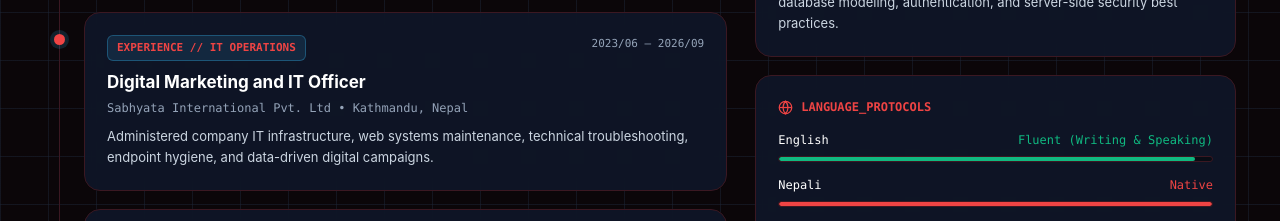
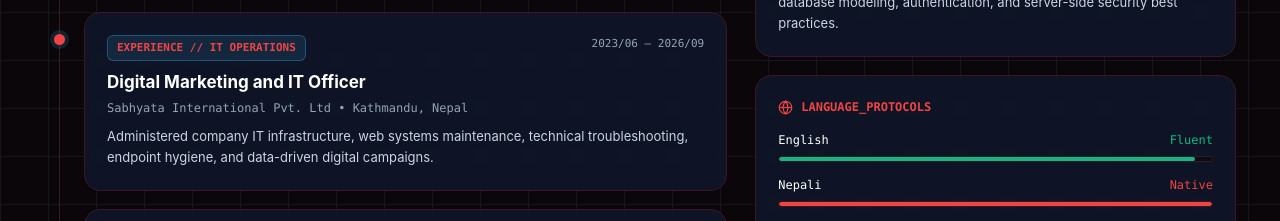
Before and after one commit to kulfinnit/Cybersecurity-Portfolio, a plain HTML site: page index.html in a window 1280 px wide. Shown: the part 3060-3281 px from the top of the page. Drawn offline with Linux system fonts and the light colour scheme.

Commit message:
tired atp its 3 am

```diff
--- a/index.html
+++ b/index.html
@@ -606,7 +606,7 @@
               <div>
                 <div style="display:flex;justify-content:space-between;">
                   <span style="color:#FFF;">English</span>
-                  <span style="color:var(--accent-emerald);">Fluent (Writing &amp; Speaking)</span>
+                  <span style="color:var(--accent-emerald);">Fluent</span>
                 </div>
                 <div class="progress-track"><div class="progress-fill" style="width:96%;background:var(--accent-emerald);"></div></div>
               </div>
```
